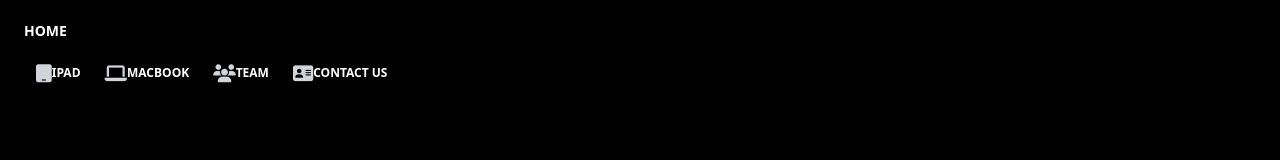
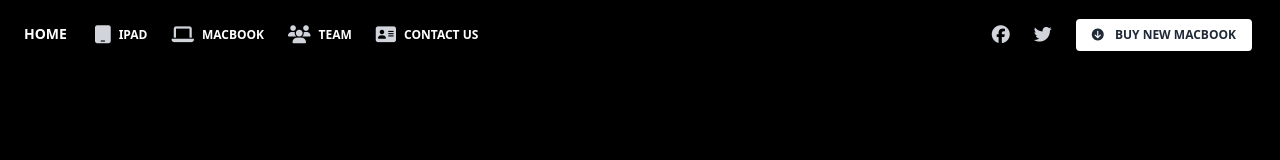
Before and after one commit to JD4N13L4L1AS/Apple-Website-with-Tailwind-CSS, a plain HTML site: page public/index.html in a window 1280 px wide. Drawn offline with Linux system fonts and the light colour scheme.

Commit message:
navbar done.

```diff
--- a/public/index.html
+++ b/public/index.html
@@ -13,43 +13,116 @@
     <link href="output.css" rel="stylesheet" />
   </head>
   <body class="bg-black">
-    <nav class="top-0 absolute z-50 w-full flex-wrap items-center justify-between px-2 py-3">
-      <div class="container px-4 mx-auto flex-wrap items-center justify-between">
-        <div class="w-full relative flex justify-between lg:auto lg:static lg:block lg:justify-start">
-          <a href="#home"
-            class="text-sm font-bold leading-relaxed inline-block mr-4 py-2 whitespace-nowrap uppercase text-white">
+    <nav
+      class="top-0 absolute z-50 w-full flex flex-wrap items-center justify-between px-2 py-3"
+    >
+      <div
+        class="container px-4 mx-auto flex flex-wrap items-center justify-between"
+      >
+        <div
+          class="w-full relative flex justify-between lg:w-auto lg:static lg:block lg:justify-start"
+        >
+          <a
+            href="#home"
+            class="text-sm font-bold leading-relaxed inline-block mr-4 py-2 whitespace-nowrap uppercase text-white"
+          >
             home
           </a>
-          <button type="button" class="hamburgerContainer cursor-pointer text-xl leading-none px-3 py-1 border border-solid border-transparent
-            rounded bg-transparent block lg:hidden lg:outline-none focus:outline-none" >
+          <button
+            type="button"
+            class="hamburgerContainer cursor-pointer text-xl leading-none px-3 py-1 border border-solid border-transparent rounded bg-transparent block lg:hidden lg:outline-none focus:outline-none"
+          >
             <i class="text-white fas fa-bars"></i>
           </button>
         </div>
-        <div class="lg:flex flex-grow items-center bg-white lg:bg-transparent lg:shadow-none hidden"
-          id="example-collapse-navbar">
+        <div
+          class="lg:flex flex-grow items-center bg-white lg:bg-transparent lg:shadow-none hidden"
+          id="example-collapse-navbar"
+        >
           <ul class="flex flex-col lg:flex-row list-none mr-auto">
             <li class="flex items-center">
-              <a href="#ipad" class="lg:text-white lg:hover:text-gray-300 text-gray-800 px-3 py-4 lg:py-2 flex items-center text-xs uppercase font-bold">
-                <i class="lg:text-gray-300 text-gray-500 fas fa-tablet text-lg leading-relaxed"></i>iPad
+              <a
+                href="#ipad"
+                class="lg:text-white lg:hover:text-gray-300 text-gray-800 px-3 py-4 lg:py-2 flex items-center text-xs uppercase font-bold"
+              >
+                <i
+                  class="lg:text-gray-300 text-gray-500 fas fa-tablet text-lg leading-relaxed mr-2"
+                ></i
+                >iPad
               </a>
             </li>
 
             <li class="flex items-center">
-              <a href="#macbook" class="lg:text-white lg:hover:text-gray-300 text-gray-800 px-3 py-4 lg:py-2 flex items-center text-xs uppercase font-bold">
-                <i class="lg:text-gray-300 text-gray-500 fas fa-laptop text-lg leading-relaxed"></i>MacBook
+              <a
+                href="#macbook"
+                class="lg:text-white lg:hover:text-gray-300 text-gray-800 px-3 py-4 lg:py-2 flex items-center text-xs uppercase font-bold"
+              >
+                <i
+                  class="lg:text-gray-300 text-gray-500 fas fa-laptop text-lg leading-relaxed mr-2"
+                ></i
+                >MacBook
               </a>
             </li>
 
             <li class="flex items-center">
-              <a href="#team" class="lg:text-white lg:hover:text-gray-300 text-gray-800 px-3 py-4 lg:py-2 flex items-center text-xs uppercase font-bold">
-                <i class="lg:text-gray-300 text-gray-500 fas fa-users text-lg leading-relaxed"></i>Team
+              <a
+                href="#team"
+                class="lg:text-white lg:hover:text-gray-300 text-gray-800 px-3 py-4 lg:py-2 flex items-center text-xs uppercase font-bold"
+              >
+                <i
+                  class="lg:text-gray-300 text-gray-500 fas fa-users text-lg leading-relaxed mr-2"
+                ></i
+                >Team
               </a>
             </li>
 
             <li class="flex items-center">
-              <a href="#contact" class="lg:text-white lg:hover:text-gray-300 text-gray-800 px-3 py-4 lg:py-2 flex items-center text-xs uppercase font-bold">
-                <i class="lg:text-gray-300 text-gray-500 fas fa-address-card text-lg leading-relaxed"></i>Contact Us
+              <a
+                href="#contact"
+                class="lg:text-white lg:hover:text-gray-300 text-gray-800 px-3 py-4 lg:py-2 flex items-center text-xs uppercase font-bold"
+              >
+                <i
+                  class="lg:text-gray-300 text-gray-500 fas fa-address-card text-lg leading-relaxed mr-2"
+                ></i
+                >Contact Us
               </a>
+            </li>
+          </ul>
+          <ul class="flex flex-col lg:flex-row list-none lg:ml-auto">
+            <li class="flex items-center">
+              <a
+                href=""
+                class="lg:text-white lg:hover:text-gray-300 text-gray-800 px-3 py-4 lg:py-2 flex items-center text-xs uppercase font-bold"
+              >
+                <i
+                  class="lg:text-gray-300 text-gray-500 fab fa-facebook text-lg leading-relaxed"
+                >
+                  <span class="lg:hidden inline-block ml-2"></span>
+                </i>
+              </a>
+            </li>
+
+            <li class="flex items-center">
+              <a
+                href=""
+                class="lg:text-white lg:hover:text-gray-300 text-gray-800 px-3 py-4 lg:py-2 flex items-center text-xs uppercase font-bold"
+              >
+                <i
+                  class="lg:text-gray-300 text-gray-500 fab fa-twitter text-lg leading-relaxed"
+                >
+                  <span class="lg:hidden inline-block ml-2"></span>
+                </i>
+              </a>
+            </li>
+
+            <li class="flex items-center">
+              <button
+                class="bg-white text-gray-800 active:bg-gray-100 text-xs font-bold uppercase px-4 py-2 rounded shadow hover:shadow-md outline-none focus:outline-none lg:mr-1 lg:mb-0 ml-3 mb-3"
+                type="button"
+              >
+                <i class="fas fa-arrow-circle-down mr-2"></i>
+                buy new macbook
+              </button>
             </li>
           </ul>
         </div>
--- a/public/script.js
+++ b/public/script.js
@@ -1,9 +1,9 @@
 const hamburgerContainerTag = document.querySelector('.hamburgerContainer');
 
-const toggleNavbar = (collapseId) => {
-  const collapseNavbar = document.querySelector(collapseId);
-  collapseNavbar.classList.toggle('hidden');
-  collapseNavbar.classList.toggle('block');
+const toggleNavbar = () => {
+  const collapseNavbarTag = document.querySelector('#example-collapse-navbar');
+  collapseNavbarTag.classList.toggle('hidden');
+  collapseNavbarTag.classList.toggle('block');
 }
 
-hamburgerContainerTag.addEventListener('click', toggleNavbar('#example-collapse-navbar'));
+hamburgerContainerTag.addEventListener('click', toggleNavbar);
```
Also changed, not shown: public/output.css.
